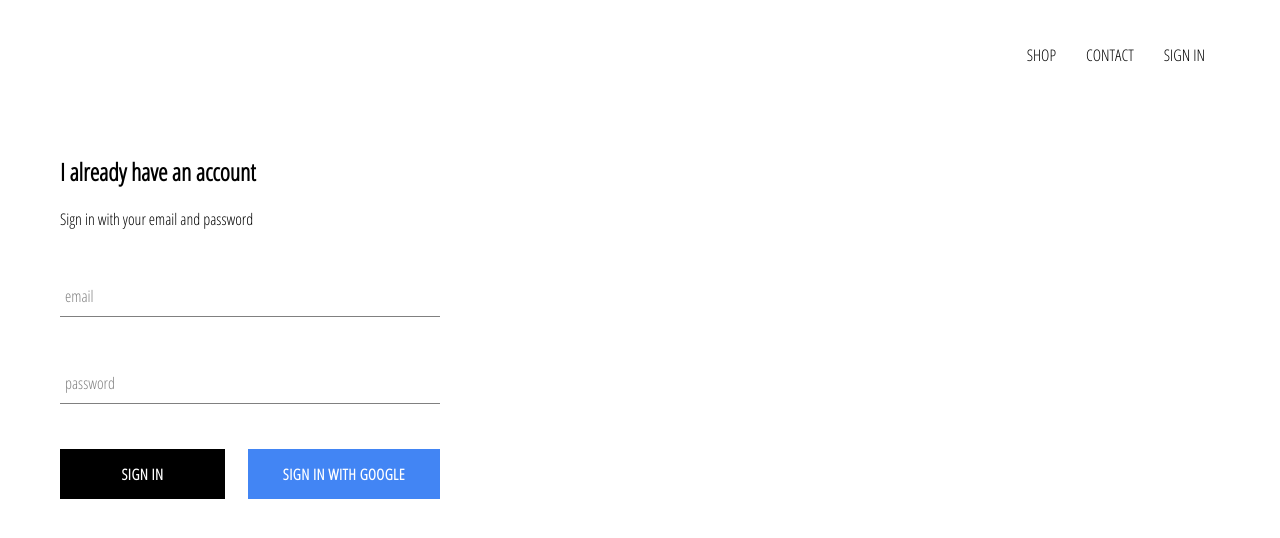
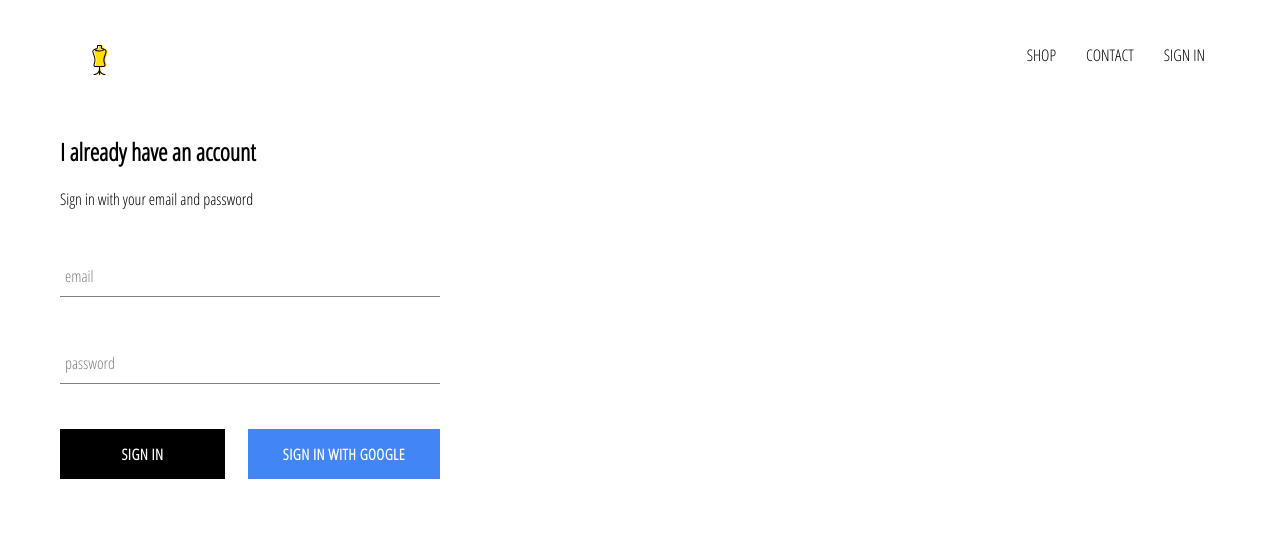
Before and after one commit to jrodbshaw/Semaya, a React (Create React App) app: page /signin in a window 1280 px wide. Shown: the top 538 px of the page. Built offline with nearby package versions, Linux system fonts and the light colour scheme; no server answers.

Commit message:
add firebase/sign and custom buttons

```diff
--- a/src/components/header/header.styles.scss
+++ b/src/components/header/header.styles.scss
@@ -3,11 +3,11 @@
   width: 100%;
   display: flex;
   justify-content: space-between;
-  margin-bottom: 45px;
+  margin-bottom: 25px;
 
   .logo-container {
     height: 100%;
-    width: 45px;
+    width: 80px;
     padding: 25px;
   }
 
@@ -20,7 +20,6 @@
 
     .option {
       padding: 10px 15px;
-      cursor: pointer;
     }
   }
 }
```
Also changed, not shown: src/assets/google-logo.svg (deleted).
